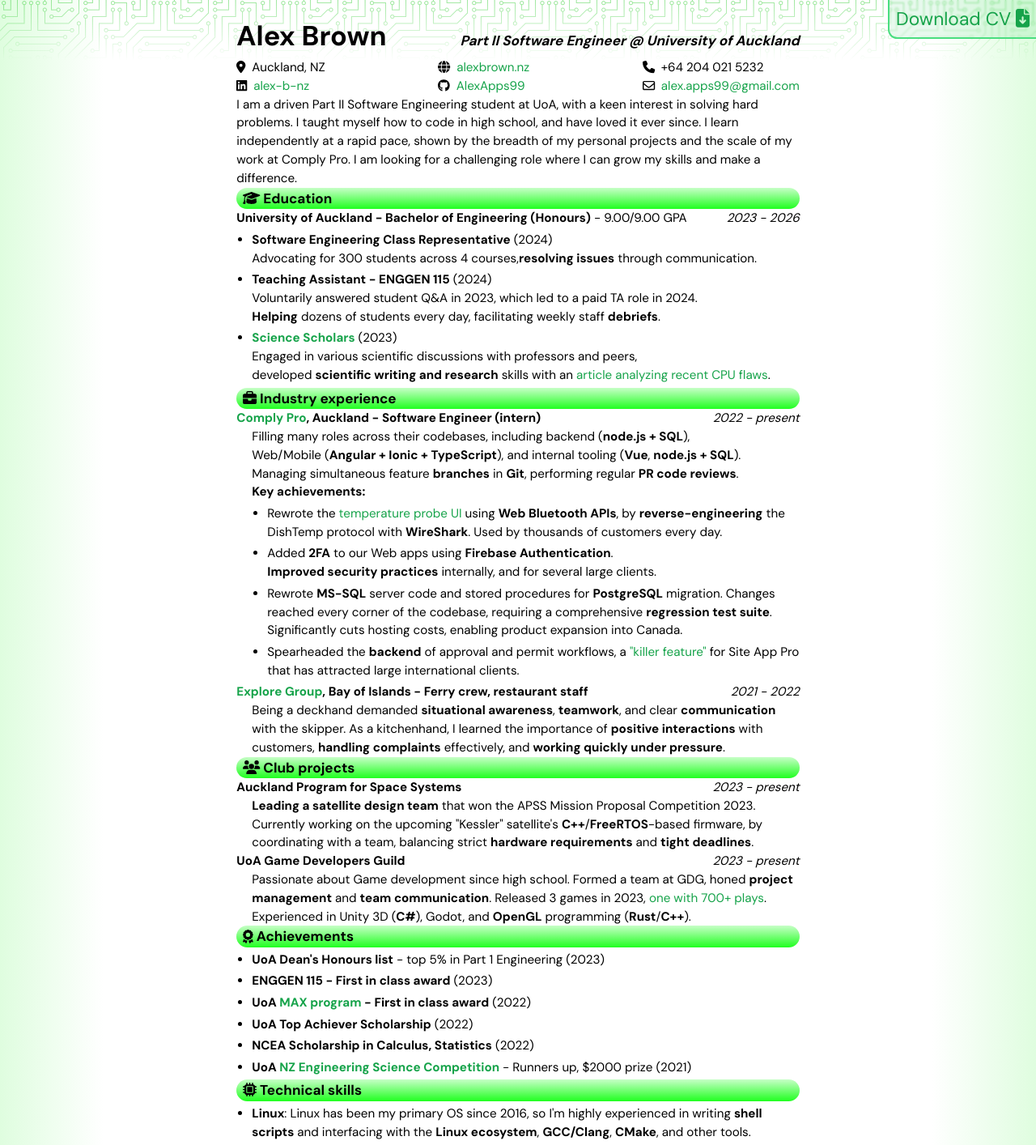
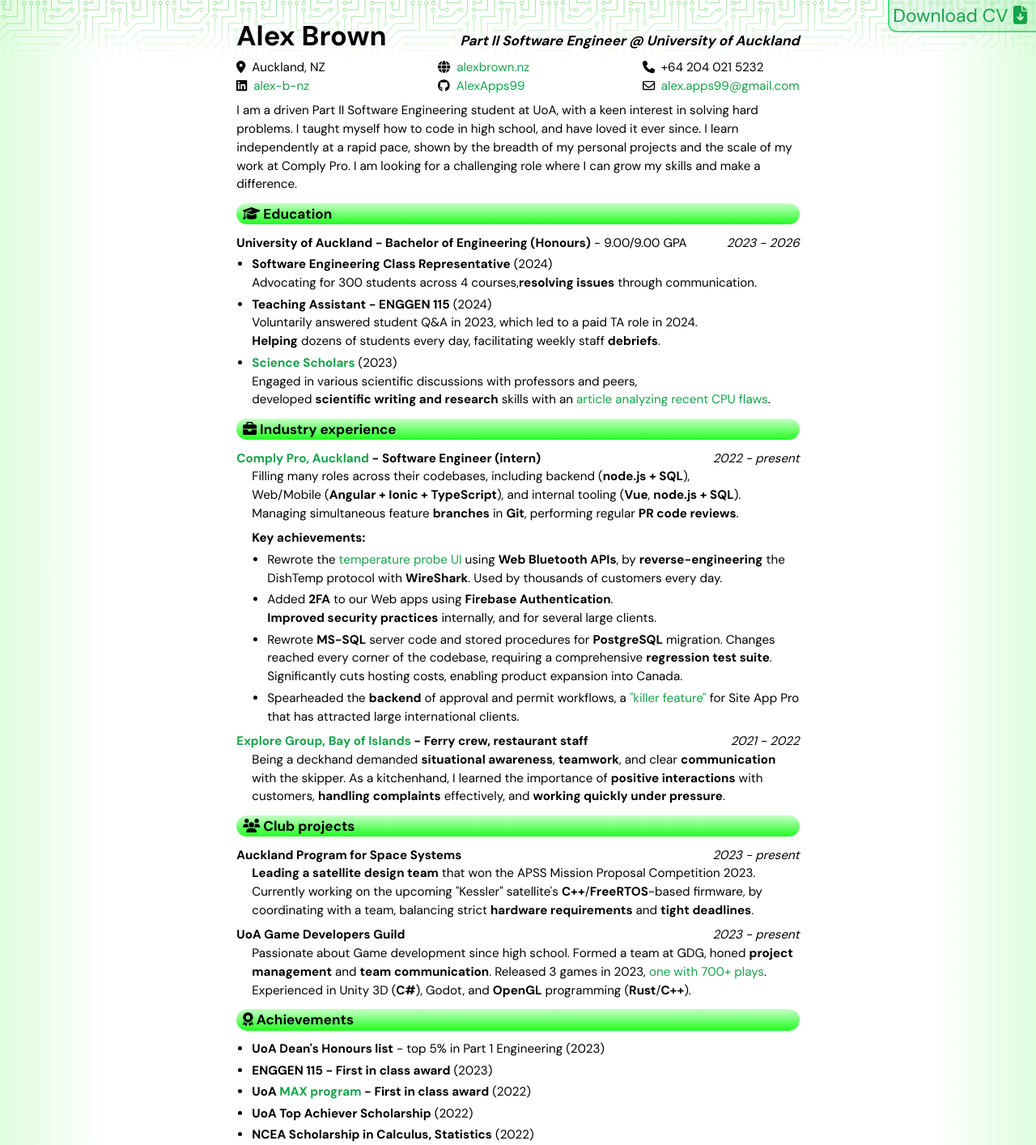
Before and after one commit to AlexApps99/new-personal-site, a Next.js app: page /cv in a window 1280 px wide. Shown: the top 1414 px of the page at 81% size. Built offline with nearby package versions, Linux system fonts and the light colour scheme.

Commit message:
Make CV less ugly

```diff
--- a/src/app/cv/cv.module.css
+++ b/src/app/cv/cv.module.css
@@ -1,6 +1,7 @@
 .download {
   @apply block absolute top-0 right-0;
-  @apply p-2;
+  @apply p-1;
+  @apply pr-3;
   @apply backdrop-blur-[1px];
   @apply rounded-bl-xl;
   @apply bg-green-500/10;
--- a/src/app/cv/cv_globals.css
+++ b/src/app/cv/cv_globals.css
@@ -1,5 +1,6 @@
 html {
   font-size: 0.95rem;
+  line-height: 1.2;
 
   display: flex;
   justify-content: center;
--- a/src/app/cv/page.tsx
+++ b/src/app/cv/page.tsx
@@ -70,6 +70,15 @@
   return <span className="font-bold">{text}</span>;
 }
 
+function subheading(title: string, detail?: string | null, info?: string | null, dates?: string, href?: string): JSX.Element {
+  return <span className="!pl-0 mt-2 block"><span>{
+    href ?
+      <b><a className="text-green-600" href={href} target="_blank">{title}</a>{detail ? ` - ${detail}` : null}</b>
+    :
+      <b>{title}{detail ? ` - ${detail}` : null}</b>
+    }{info ? ' - ' + info : ''}</span> {dates ? <span className="float-right italic">{dates}</span> : undefined}</span>;
+}
+
 const SECTIONS: {
   icon: IconDefinition,
   title: string,
@@ -79,7 +88,7 @@
     icon: faGraduationCap,
     title: "Education",
     content: <>
-      <span className="!pl-0"><span><b>University of Auckland - Bachelor of Engineering (Honours)</b> - 9.00/9.00 GPA</span> <span className="float-right italic">2023 - 2026</span></span>
+      {subheading("University of Auckland", "Bachelor of Engineering (Honours)", "9.00/9.00 GPA", "2023 - 2026")}
       <ul className={styles.thick}>
         <li>
           <span><b>Software Engineering Class Representative</b> (2024)</span>
@@ -109,13 +118,13 @@
     icon: faBriefcase,
     title: "Industry experience",
     content: <>
-      <span className="!pl-0"><span><b><a className="text-green-600" href="https://www.complypro.io/" target="_blank">Comply Pro</a>, Auckland - Software Engineer (intern)</b></span> <span className="float-right italic">2022 - present</span></span>
+      {subheading("Comply Pro, Auckland", "Software Engineer (intern)", null, "2022 - present", "https://www.complypro.io/")}
       <div>
         <p>
           Filling many roles across their codebases, including backend ({skill('node.js + SQL')}),<br/>
           Web/Mobile ({skill('Angular + Ionic + TypeScript')}), and internal tooling ({skill('Vue')}, {skill('node.js + SQL')}).<br/>
           Managing simultaneous feature {skill('branches')} in {skill('Git')}, performing regular {skill('PR code reviews')}.
-        </p><p>
+        </p><p className="mt-2">
           <b>Key achievements:</b>
         </p>
         <ul className={styles.thick}>
@@ -139,7 +148,7 @@
         </ul>
       </div>
       {/* TODO Add bullet points of transferrable skills, and consider removing the first summary */}
-      <span className="!pl-0"><span><b><a className="text-green-600" href="https://www.exploregroup.co.nz/" target="_blank">Explore Group</a>, Bay of Islands - Ferry crew, restaurant staff</b></span> <span className="float-right italic">2021 - 2022</span></span>
+      {subheading("Explore Group, Bay of Islands", "Ferry crew, restaurant staff", null, "2021 - 2022", "https://www.exploregroup.co.nz/")}
       <p>
         Being a deckhand demanded {skill('situational awareness')}, {skill('teamwork')}, and clear {skill('communication')} with the skipper.
         As a kitchenhand, I learned the importance of {skill('positive interactions')} with customers, {skill('handling complaints')} effectively, and {skill('working quickly under pressure')}.
@@ -151,13 +160,13 @@
     icon: faUsers,
     title: "Club projects",
     content: <>
-      <span className="!pl-0"><span><b>Auckland Program for Space Systems</b></span> <span className="float-right italic">2023 - present</span></span>
+      {subheading("Auckland Program for Space Systems", null, null, "2023 - present")}
       <p>
         {skill('Leading a satellite design team')} that won the APSS Mission Proposal Competition 2023.<br/>
         Currently working on the upcoming &quot;Kessler&quot; satellite&apos;s {skill('C++')}/{skill('FreeRTOS')}-based firmware,
         by coordinating with a team, balancing strict {skill('hardware requirements')} and {skill('tight deadlines')}.
       </p>
-      <span className="!pl-0"><span><b>UoA Game Developers Guild</b></span> <span className="float-right italic">2023 - present</span></span>
+      {subheading("UoA Game Developers Guild", null, null, "2023 - present")}
       <p>
         Passionate about Game development since high school.
         Formed a team at GDG, honed {skill('project management')} and {skill('team communication')}.
@@ -279,7 +288,7 @@
         <h1 className="my-0 text-4xl font-bold">{NAME}</h1>
         <h2 className="my-0 italic text-right text-lg font-bold">Part&nbsp;II Software&nbsp;Engineer @ University&nbsp;of&nbsp;Auckland</h2>
       </div>
-      <ul className="p-0 m-0 pt-2 grid justify-between grid-cols-[repeat(2,auto)] sm:grid-cols-[repeat(3,auto)]">
+      <ul className="p-0 m-0 py-2 grid justify-between grid-cols-[repeat(2,auto)] sm:grid-cols-[repeat(3,auto)]">
         {CONTACT_DATA.map(({ icon, data }) => (
           <li key={icon.iconName} className="block whitespace-nowrap">
             <FontAwesomeIcon icon={icon} />
@@ -298,7 +307,7 @@
       {
         SECTIONS.map(({ icon, title, content }) => (
           <section key={title} className={'print:break-inside-avoid ' + styles.indentedSummary}>
-            <h2 className="rounded-full !pl-2 text-lg bg-gradient-to-t from-[rgba(32,255,32,1.0)] to-[rgba(32,255,32,0.25)] font-bold"><FontAwesomeIcon icon={icon} /> {title}</h2>
+            <h2 className="rounded-full !pl-2 text-lg bg-gradient-to-t from-[rgba(32,255,32,1.0)] to-[rgba(32,255,32,0.25)] font-bold my-3"><FontAwesomeIcon icon={icon} /> {title}</h2>
             {content}
           </section>
         ))
```
